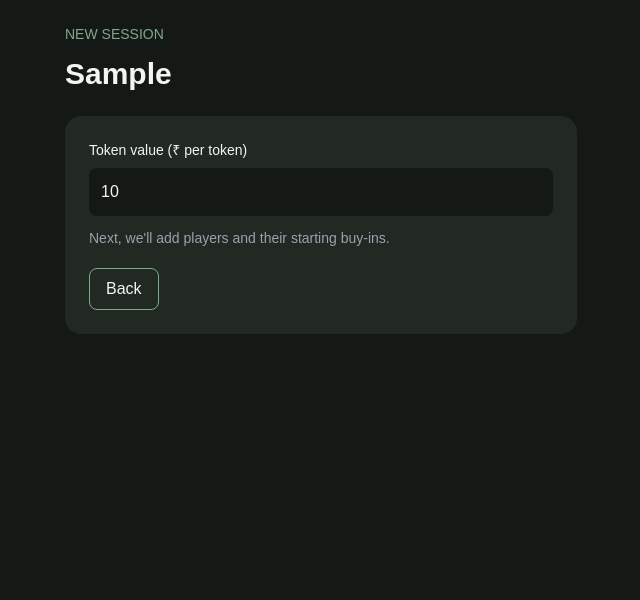
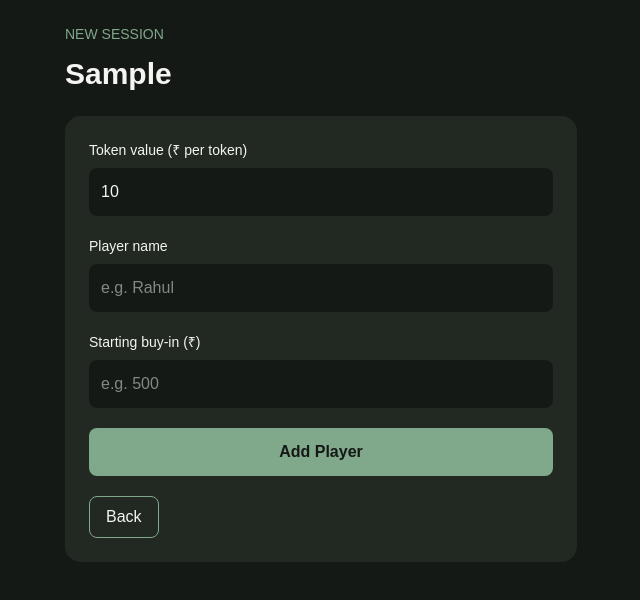
Before and after one commit to DhruvGarghub/virtual-poker-ledger, a Next.js app: page / in a window 1280 px wide. Both pictures are taken after typing "Sample" into the empty fields and a click on the button "Create New Session". Shown: the top 600 px of the page, without its empty margins (319-959 px from the left). Built offline with nearby package versions, Linux system fonts and the light colour scheme.

Commit message:
Added player management to session setup

```diff
--- a/app/page.tsx
+++ b/app/page.tsx
@@ -7,6 +7,12 @@ export default function Home() {
   const [message, setMessage] = useState("");
   const [screen,setScreen] = useState("home");
   const [tokenValue,setTokenValue] = useState("10");
+  const [players, setPlayers] = useState<
+  { id: number; name: string; buyIn: string }[]
+  >([]);
+
+  const [playerName, setPlayerName] = useState("");
+  const [buyInAmount, setBuyInAmount] = useState("");
 
   function handleCreateSession() {
     if (!sessionName.trim()) {
@@ -15,6 +21,23 @@ export default function Home() {
     }
 
     setScreen("setup");
+  }
+
+  function handleAddPlayer() {
+    if (!playerName.trim() || !buyInAmount.trim()) {
+      return;
+    }
+
+    const newPlayer = {
+      id: Date.now(),
+      name: playerName.trim(),
+      buyIn: buyInAmount,
+    };
+
+    setPlayers([...players, newPlayer]);
+
+    setPlayerName("");
+    setBuyInAmount("");
   }
 
   if (screen === "setup") {
@@ -41,9 +64,62 @@ export default function Home() {
             className="mt-2 w-full rounded-lg bg-[#151916] p-3 text-[#F4F5F0]"
           />
 
-          <p className="mt-3 text-sm text-gray-400">
-            Next, we'll add players and their starting buy-ins.
-          </p>
+
+        <div className="mt-5">
+          <label className="block text-sm font-medium">
+            Player name
+          </label>
+          <input
+            type="text"
+            placeholder="e.g. Rahul"
+            value={playerName}
+            onChange={(event) => setPlayerName(event.target.value)}
+            className="mt-2 w-full rounded-lg bg-[#151916] p-3 text-[#F4F5F0]"
+          />
+        </div>
+
+
+
+        <div className="mt-5">
+          <label className="block text-sm font-medium">
+            Starting buy-in (₹)
+          </label>
+          <input
+            type="number"
+            min="0"
+            placeholder="e.g. 500"
+            value={buyInAmount}
+            onChange={(event) => setBuyInAmount(event.target.value)}
+            className="mt-2 w-full rounded-lg bg-[#151916] p-3 text-[#F4F5F0]"
+          />
+        </div>
+
+
+
+        <button
+          type="button"
+          onClick={handleAddPlayer}
+          className="mt-5 w-full rounded-lg bg-[#80A88B] px-4 py-3 font-semibold text-[#151916] transition hover:brightness-110"
+        >
+          Add Player
+        </button>
+
+        {players.length > 0 && (
+          <div className="mt-4 space-y-2">
+            {players.map((player) => (
+            <div
+              key={player.id}
+              className="flex items-center justify-between rounded-lg bg-[#151916] p-3"
+            >
+              <span>{player.name}</span>
+              <span className="text-[#80A88B]">
+                ₹{player.buyIn}
+              </span>
+            </div>
+          ))}
+        </div>
+      )}
+
 
           <button
             onClick={() => setScreen("home")}
```
